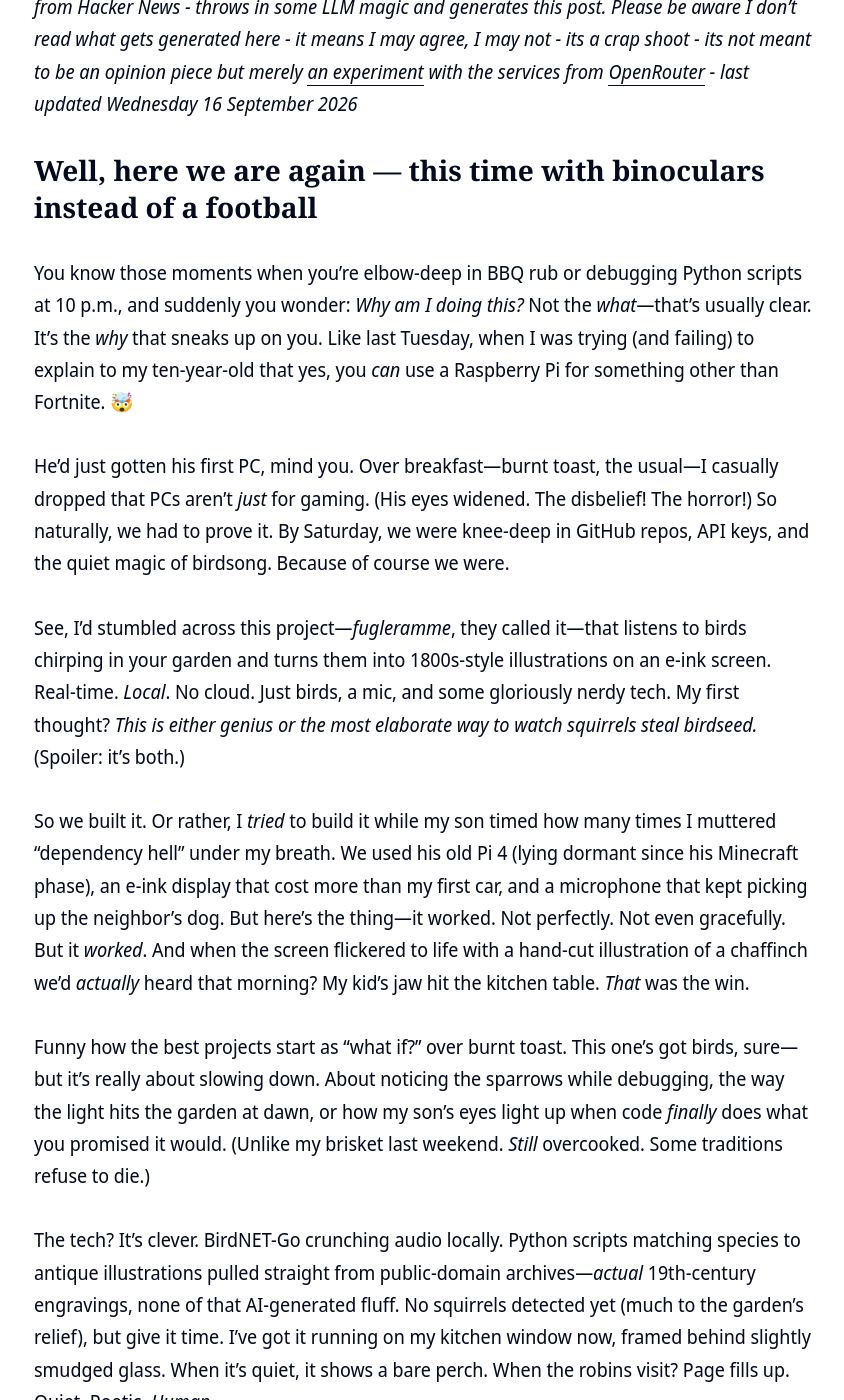
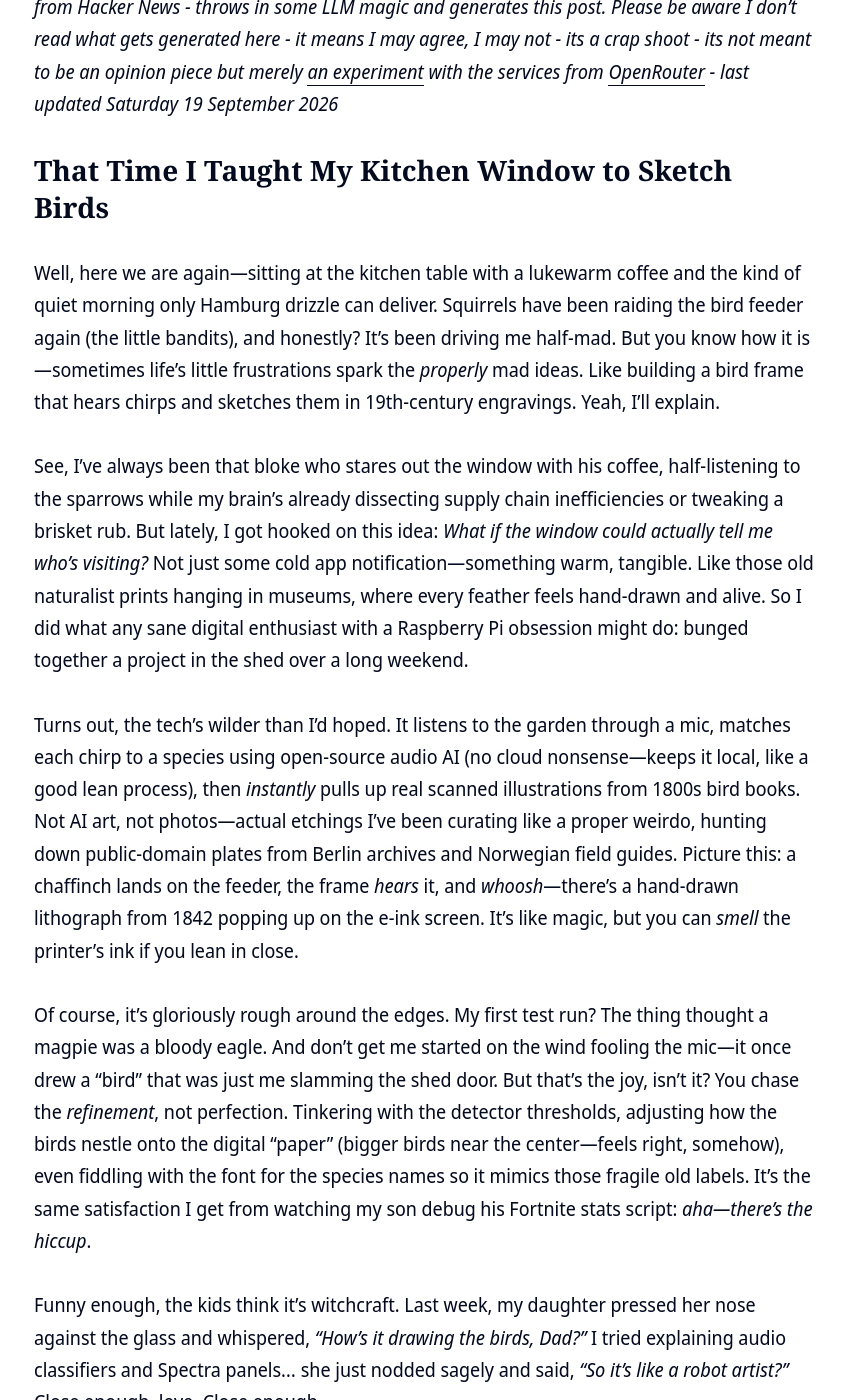
Before and after one commit to clintjb/clintjb.github.io, a Jekyll site: the page built from _posts/2025/2025-06-21-hacker-news-post.md, in a window 1280 px wide and 1400 px high, scrolled down 981 px. Shown: the whole window, without its empty margins (216-1060 px from the left). Built offline with Jekyll 4.4.1, drawn with Linux system fonts in a browser that asks for light colours; some of the changed text lies outside the part shown.

Commit message:
Updated Weekly Post

```diff
--- a/_posts/2025/2025-06-21-hacker-news-post.md
+++ b/_posts/2025/2025-06-21-hacker-news-post.md
@@ -11,28 +11,28 @@ image: '/images/posts/2025/weekly.jpg'
 ---
 ![](/images/posts/2025/weekly.jpg)
 
-_⚠️ **THIS POST IS GENERATED WITH LLMs**: This post is newly generated a few times a week based on trending articles from hacker news. It takes the tone of my writing style, takes the topic from Hacker News - throws in some LLM magic and generates this post. Please be aware I don't read what gets generated here - it means I may agree, I may not - its a crap shoot - its not meant to be an opinion piece but merely [an experiment](https://github.com/clintjb/Weekly-Post) with the services from [OpenRouter](https://openrouter.ai) - last updated Wednesday 16 September 2026_
+_⚠️ **THIS POST IS GENERATED WITH LLMs**: This post is newly generated a few times a week based on trending articles from hacker news. It takes the tone of my writing style, takes the topic from Hacker News - throws in some LLM magic and generates this post. Please be aware I don't read what gets generated here - it means I may agree, I may not - its a crap shoot - its not meant to be an opinion piece but merely [an experiment](https://github.com/clintjb/Weekly-Post) with the services from [OpenRouter](https://openrouter.ai) - last updated Saturday 19 September 2026_
 
-## Well, here we are again — this time with binoculars instead of a football
+## That Time I Taught My Kitchen Window to Sketch Birds
 
-You know those moments when you’re elbow-deep in BBQ rub or debugging Python scripts at 10 p.m., and suddenly you wonder: *Why am I doing this?* Not the *what*—that’s usually clear. It’s the *why* that sneaks up on you. Like last Tuesday, when I was trying (and failing) to explain to my ten-year-old that yes, you *can* use a Raspberry Pi for something other than Fortnite. 🤯
+Well, here we are again—sitting at the kitchen table with a lukewarm coffee and the kind of quiet morning only Hamburg drizzle can deliver. Squirrels have been raiding the bird feeder again (the little bandits), and honestly? It’s been driving me half-mad. But you know how it is—sometimes life’s little frustrations spark the *properly* mad ideas. Like building a bird frame that hears chirps and sketches them in 19th-century engravings. Yeah, I’ll explain.
 
-He’d just gotten his first PC, mind you. Over breakfast—burnt toast, the usual—I casually dropped that PCs aren’t *just* for gaming. (His eyes widened. The disbelief! The horror!) So naturally, we had to prove it. By Saturday, we were knee-deep in GitHub repos, API keys, and the quiet magic of birdsong. Because of course we were.
+See, I’ve always been that bloke who stares out the window with his coffee, half-listening to the sparrows while my brain’s already dissecting supply chain inefficiencies or tweaking a brisket rub. But lately, I got hooked on this idea: *What if the window could actually tell me who’s visiting?* Not just some cold app notification—something warm, tangible. Like those old naturalist prints hanging in museums, where every feather feels hand-drawn and alive. So I did what any sane digital enthusiast with a Raspberry Pi obsession might do: bunged together a project in the shed over a long weekend.
 
-See, I’d stumbled across this project—*fugleramme*, they called it—that listens to birds chirping in your garden and turns them into 1800s-style illustrations on an e-ink screen. Real-time. *Local*. No cloud. Just birds, a mic, and some gloriously nerdy tech. My first thought? *This is either genius or the most elaborate way to watch squirrels steal birdseed.* (Spoiler: it’s both.)
+Turns out, the tech’s wilder than I’d hoped. It listens to the garden through a mic, matches each chirp to a species using open-source audio AI (no cloud nonsense—keeps it local, like a good lean process), then *instantly* pulls up real scanned illustrations from 1800s bird books. Not AI art, not photos—actual etchings I’ve been curating like a proper weirdo, hunting down public-domain plates from Berlin archives and Norwegian field guides. Picture this: a chaffinch lands on the feeder, the frame *hears* it, and *whoosh*—there’s a hand-drawn lithograph from 1842 popping up on the e-ink screen. It’s like magic, but you can *smell* the printer’s ink if you lean in close.
 
-So we built it. Or rather, I *tried* to build it while my son timed how many times I muttered "dependency hell" under my breath. We used his old Pi 4 (lying dormant since his Minecraft phase), an e-ink display that cost more than my first car, and a microphone that kept picking up the neighbor’s dog. But here’s the thing—it worked. Not perfectly. Not even gracefully. But it *worked*. And when the screen flickered to life with a hand-cut illustration of a chaffinch we’d *actually* heard that morning? My kid’s jaw hit the kitchen table. *That* was the win.
+Of course, it’s gloriously rough around the edges. My first test run? The thing thought a magpie was a bloody eagle. And don’t get me started on the wind fooling the mic—it once drew a "bird" that was just me slamming the shed door. But that’s the joy, isn’t it? You chase the *refinement*, not perfection. Tinkering with the detector thresholds, adjusting how the birds nestle onto the digital "paper" (bigger birds near the center—feels right, somehow), even fiddling with the font for the species names so it mimics those fragile old labels. It’s the same satisfaction I get from watching my son debug his Fortnite stats script: *aha—there’s the hiccup*.
 
-Funny how the best projects start as "what if?" over burnt toast. This one’s got birds, sure—but it’s really about slowing down. About noticing the sparrows while debugging, the way the light hits the garden at dawn, or how my son’s eyes light up when code *finally* does what you promised it would. (Unlike my brisket last weekend. *Still* overcooked. Some traditions refuse to die.)
+Funny enough, the kids think it’s witchcraft. Last week, my daughter pressed her nose against the glass and whispered, *"How’s it drawing the birds, Dad?"* I tried explaining audio classifiers and Spectra panels… she just nodded sagely and said, *"So it’s like a robot artist?"* Close enough, love. Close enough.
 
-The tech? It’s clever. BirdNET-Go crunching audio locally. Python scripts matching species to antique illustrations pulled straight from public-domain archives—*actual* 19th-century engravings, none of that AI-generated fluff. No squirrels detected yet (much to the garden’s relief), but give it time. I’ve got it running on my kitchen window now, framed behind slightly smudged glass. When it’s quiet, it shows a bare perch. When the robins visit? Page fills up. Quiet. Poetic. *Human*.
+Thing is, this isn’t really about birds. It’s about *noticing*. Slowing down enough to see that the robin visiting at dawn is the same one that’s been eyeing my tomatoes all week. It’s lean thinking, actually—strip away the noise (no pun intended), find the signal, and make it *visible*. No dashboards, no KPIs. Just a quiet little frame that says, *"Hey, a blackbird just sang. Isn’t that something?"*
 
-I won’t pretend it was smooth sailing. We wrestled with Docker containers until my wife dryly asked if the Pi needed a bedtime story. (It did.) And yes—that moment when you realize "real-time" means your kid’s yelling *"DAD, THE WOODPECKER’S GONE!"* while you’re stuck in a `git` loop? Priceless. But isn’t that the point? Tech shouldn’t feel like wiring a bomb. It should feel like building a birdhouse with your kid. Messy. Imperfect. Alive.
+I’ve got it running on a Raspberry Pi 5 taped to the windowsill now, hooked up to an e-ink display that looks like aged parchment. On rainy days, it’s the coziest corner of the house. And yeah—sometimes I catch myself talking to it. *"Alright, let’s see who’s out there today…"*
 
-This is why I keep poking at lean, tech, and *this stuff*—the side projects that remind you why you fell for code in the first place. Not for the quarterly reports or the "digital transformation" buzzwords. But for the *click* when a chaffinch appears on a screen because a bird sang outside your window. For the way your son whispers, *"Can we add a squirrel button?"* as he falls asleep dreaming in Python.
+If you’re curious, I’ve thrown the code up where it won’t get lost in the digital landfill (just follow the crumbs on my site). It’s scrappy, it’ll crash if you sneeze near it, and it only recognizes European birds right now—but that’s the fun part. Fancy helping me add North American species? Or maybe you’ve got a dusty ornithology book gathering dust? I’d *love* to hear about it over a virtual beer.
 
-So here’s to the gloriously unfinished things. To APIs that break before breakfast. To burnt toast and e-ink birds and the quiet joy of making something *just because*. If you’ve got a project like this—the kind that starts with a *"what if?"* and ends with sticky fingers and shared wonder—I’d love to hear about it. Drop me a line. Or better yet, point your Pi at the sparrows and see what happens.
+Anyway—back to the squirrels. They’re waiting. And if this keeps up? Might just build one for the BBQ shed too. Imagine: *"Warning: Jay bird detected near sausages."*
 
-Now if you’ll excuse me, I’ve got a brisket to rescue. And a ten-year-old waiting to debug squirrels. 🌮
+Grab your coffee. Listen closely. The world’s whispering. You just need the right window to hear it.
 
-*P.S. Yes, the window’s still smudged. Some imperfections just feel right.*
+*(P.S. Still working on the "no squirrels" feature. No luck yet.)* 🐦
```
